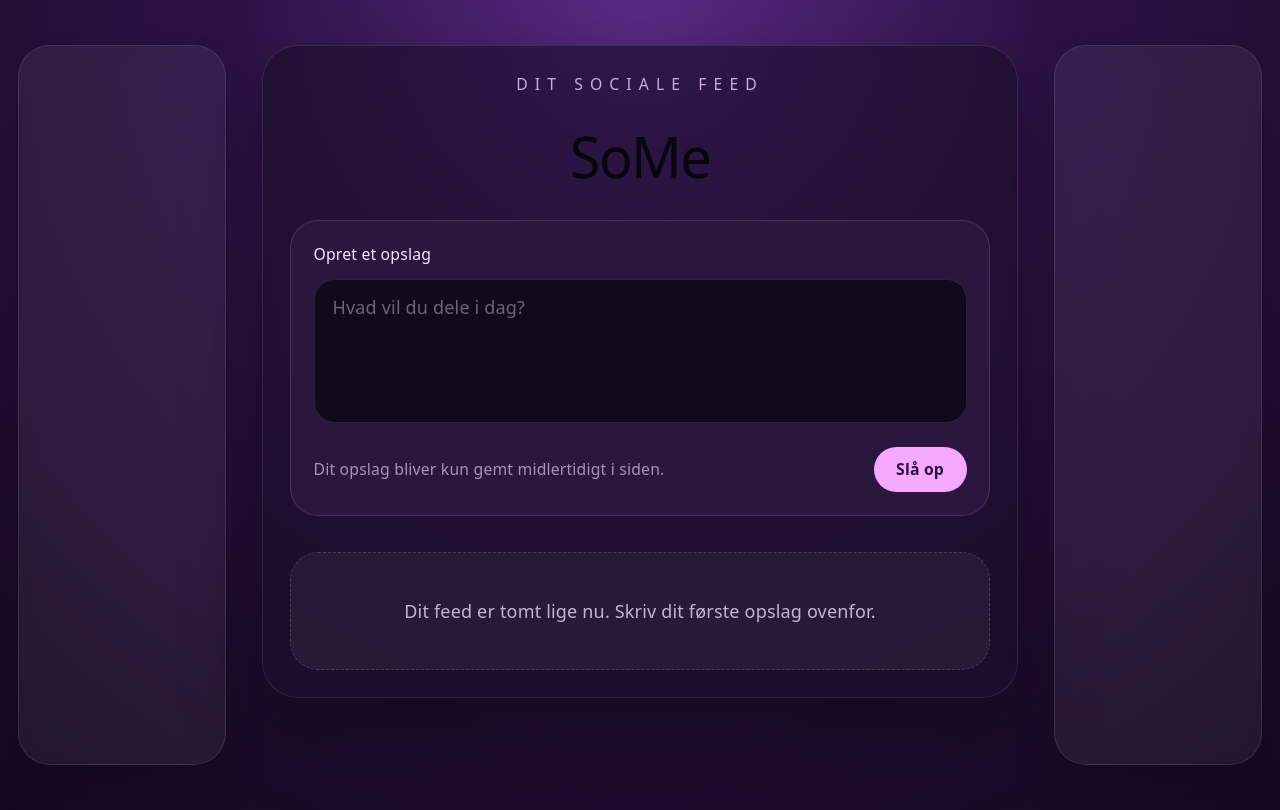
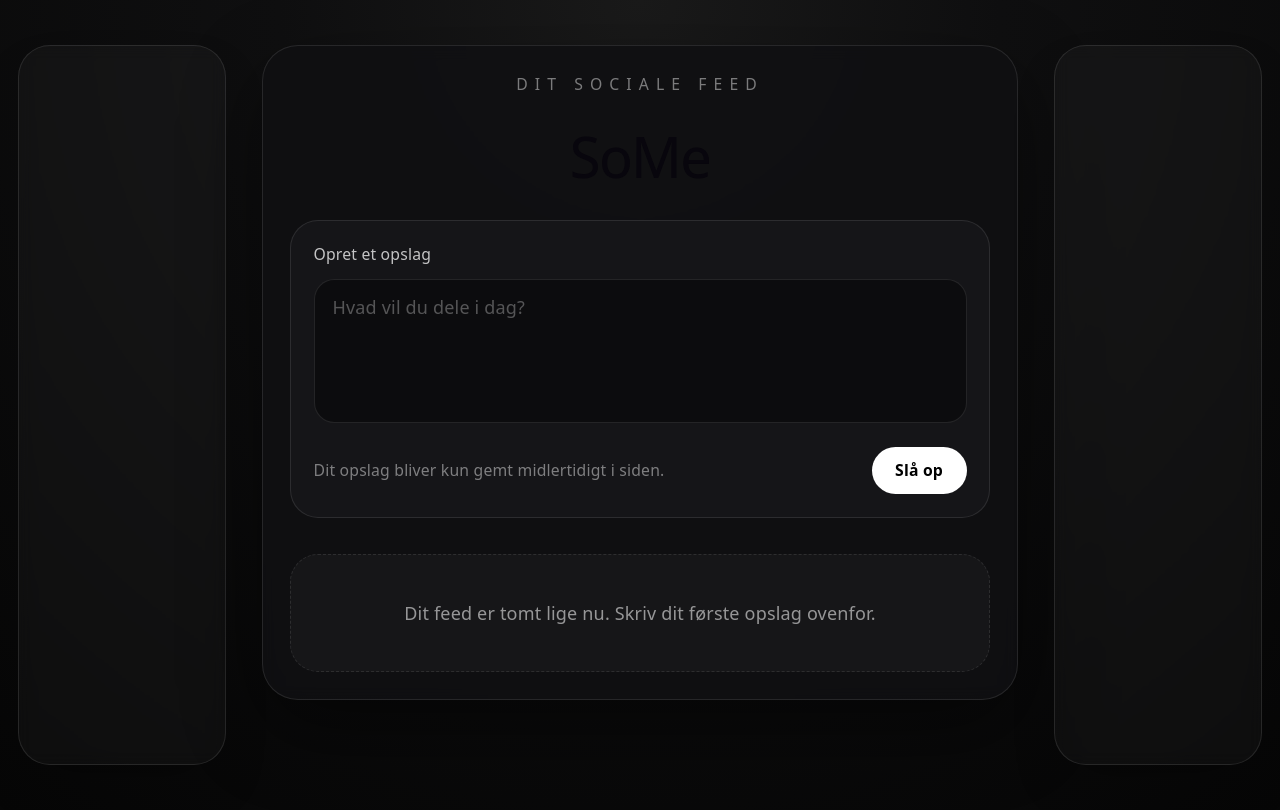
Before and after one commit to oliverslott/React-SoMe, a React app in the folder Frontend/: page / in a window 1280 px wide. Built offline with nearby package versions, Linux system fonts and the light colour scheme; the HTML template or start-up script is replaced by a standard one.

Commit message:
changed tailwind design for frontpage

```diff
--- a/Frontend/src/components/ui/frontpage.jsx
+++ b/Frontend/src/components/ui/frontpage.jsx
@@ -1,93 +1,244 @@
-import { useState } from 'react'
+import { useState } from 'react' // hook til state
 
 function Frontpage() {
-  const [postText, setPostText] = useState('')
-  const [posts, setPosts] = useState([])
+  const [postText, setPostText] = useState('') // input tekst
+  const [posts, setPosts] = useState([]) // liste af opslag
 
   const handleSubmit = (event) => {
-    event.preventDefault()
+    event.preventDefault() // stop reload
 
-    const trimmedPost = postText.trim()
+    const trimmedPost = postText.trim() // fjern mellemrum
 
     if (!trimmedPost) {
-      return
+      return // stop hvis tom
     }
 
     const newPost = {
-      id: crypto.randomUUID(),
-      text: trimmedPost,
+      id: crypto.randomUUID(), // unik id
+      text: trimmedPost, // tekst
       createdAt: new Date().toLocaleTimeString('da-DK', {
         hour: '2-digit',
-        minute: '2-digit',
+        minute: '2-digit', // klokkeslæt
       }),
     }
 
-    setPosts((currentPosts) => [newPost, ...currentPosts])
-    setPostText('')
+    setPosts((currentPosts) => [newPost, ...currentPosts]) // nyt først
+    setPostText('') // ryd input
   }
 
   return (
-    <main className="min-h-screen bg-[radial-gradient(circle_at_top,_#5b2a86_0%,_#2d1245_40%,_#14081f_100%)] px-4 py-10 text-white">
-      <div className="mx-auto flex min-h-[calc(100vh-5rem)] w-full max-w-6xl items-start justify-center gap-8">
-        <aside className="hidden min-h-[720px] w-64 rounded-[32px] border border-white/10 bg-white/6 p-6 shadow-2xl backdrop-blur md:block" />
+    <main
+      className="
+        min-h-screen
+        bg-[radial-gradient(circle_at_top,_#1a1a1a_0%,_#0f0f10_35%,_#060606_100%)]
+        px-4
+        py-10
+        text-white
+      "
+    >
+      {/* baggrund + layout */}
 
-        <section className="w-full max-w-2xl rounded-[36px] border border-white/10 bg-[#1b0f2bcc]/80 p-6 shadow-[0_30px_80px_rgba(0,0,0,0.35)] backdrop-blur">
+      <div
+        className="
+          mx-auto
+          flex
+          min-h-[calc(100vh-5rem)]
+          w-full
+          max-w-6xl
+          items-start
+          justify-center
+          gap-8
+        "
+      >
+        {/* container / flex layout */}
+
+        {/* venstre sidepanel */}
+        <aside
+          className="
+            hidden
+            min-h-[720px]
+            w-64
+            rounded-[32px]
+            border
+            border-white/10
+            bg-white/[0.03]
+            p-6
+            shadow-2xl
+            backdrop-blur
+            md:block
+          "
+        />
+
+        {/* hovedindhold */}
+        <section
+          className="
+            w-full
+            max-w-2xl
+            rounded-[36px]
+            border
+            border-white/10
+            bg-[#101012]/90
+            p-6
+            shadow-[0_30px_80px_rgba(0,0,0,0.45)]
+            backdrop-blur
+          "
+        >
+          {/* header / titel */}
           <header className="mb-8 text-center">
-            <p className="text-sm uppercase tracking-[0.45em] text-fuchsia-200/80">
+            <p
+              className="
+                text-sm
+                uppercase
+                tracking-[0.45em]
+                text-white/45
+              "
+            >
               dit sociale feed
             </p>
-            <h1 className="mt-3 text-5xl font-semibold tracking-[0.08em] text-white">
+
+            <h1
+              className="
+                mt-3
+                text-5xl
+                font-semibold
+                tracking-[0.08em]
+                text-white
+              "
+            >
               SoMe
             </h1>
           </header>
 
+          {/* formular */}
           <form
             onSubmit={handleSubmit}
-            className="mb-8 rounded-[28px] border border-fuchsia-200/15 bg-[#2a163f] p-5"
+            className="
+              mb-8
+              rounded-[28px]
+              border
+              border-white/10
+              bg-[#151518]
+              p-5
+            "
           >
-            <label htmlFor="post-text" className="mb-3 block text-sm text-fuchsia-100">
+            {/* label */}
+            <label
+              htmlFor="post-text"
+              className="
+                mb-3
+                block
+                text-sm
+                text-white/75
+              "
+            >
               Opret et opslag
             </label>
 
+            {/* textarea */}
             <textarea
               id="post-text"
               value={postText}
               onChange={(event) => setPostText(event.target.value)}
               placeholder="Hvad vil du dele i dag?"
-              className="min-h-32 w-full resize-none rounded-2xl border border-white/10 bg-[#12091d] px-4 py-3 text-base text-white placeholder:text-fuchsia-100/40 focus:border-fuchsia-300 focus:outline-none"
+              className="
+                min-h-32
+                w-full
+                resize-none
+                rounded-2xl
+                border
+                border-white/10
+                bg-[#0c0c0e]
+                px-4
+                py-3
+                text-base
+                text-white
+                placeholder:text-white/30
+                focus:border-white/25
+                focus:outline-none
+              "
             />
 
+            {/* form footer */}
             <div className="mt-4 flex items-center justify-between gap-4">
-              <p className="text-sm text-fuchsia-100/60">
+              <p className="text-sm text-white/45">
                 Dit opslag bliver kun gemt midlertidigt i siden.
               </p>
 
+              {/* submit knap */}
               <button
                 type="submit"
-                className="rounded-full bg-fuchsia-300 px-5 py-2.5 text-sm font-semibold text-[#2b1242] transition hover:bg-fuchsia-200"
+                className="
+                  rounded-full
+                  border
+                  border-white/10
+                  bg-white
+                  px-5
+                  py-2.5
+                  text-sm
+                  font-semibold
+                  text-black
+                  transition
+                  hover:bg-white/90
+                "
               >
                 Slå op
               </button>
             </div>
           </form>
 
+          {/* feed */}
           <div className="space-y-4">
             {posts.length === 0 ? (
-              <div className="rounded-[28px] border border-dashed border-white/15 bg-white/5 px-6 py-10 text-center text-fuchsia-100/75">
+              <div
+                className="
+                  rounded-[28px]
+                  border
+                  border-dashed
+                  border-white/10
+                  bg-white/[0.03]
+                  px-6
+                  py-10
+                  text-center
+                  text-white/55
+                "
+              >
                 Dit feed er tomt lige nu. Skriv dit første opslag ovenfor.
               </div>
             ) : (
               posts.map((post) => (
                 <article
                   key={post.id}
-                  className="rounded-[28px] border border-white/10 bg-[#241237] p-5 shadow-lg"
+                  className="
+                    rounded-[28px]
+                    border
+                    border-white/10
+                    bg-[#141416]
+                    p-5
+                    shadow-lg
+                  "
                 >
-                  <div className="mb-3 flex items-center justify-between text-sm text-fuchsia-100/60">
+                  <div
+                    className="
+                      mb-3
+                      flex
+                      items-center
+                      justify-between
+                      text-sm
+                      text-white/45
+                    "
+                  >
                     <span>@dig</span>
                     <span>{post.createdAt}</span>
                   </div>
 
-                  <p className="whitespace-pre-wrap text-base leading-7 text-white/95">
+                  <p
+                    className="
+                      whitespace-pre-wrap
+                      text-base
+                      leading-7
+                      text-white/95
+                    "
+                  >
                     {post.text}
                   </p>
                 </article>
@@ -96,7 +247,22 @@ function Frontpage() {
           </div>
         </section>
 
-        <aside className="hidden min-h-[720px] w-64 rounded-[32px] border border-white/10 bg-white/6 p-6 shadow-2xl backdrop-blur xl:block" />
+        {/* højre sidepanel */}
+        <aside
+          className="
+            hidden
+            min-h-[720px]
+            w-64
+            rounded-[32px]
+            border
+            border-white/10
+            bg-white/[0.03]
+            p-6
+            shadow-2xl
+            backdrop-blur
+            xl:block
+          "
+        />
       </div>
     </main>
   )
```
